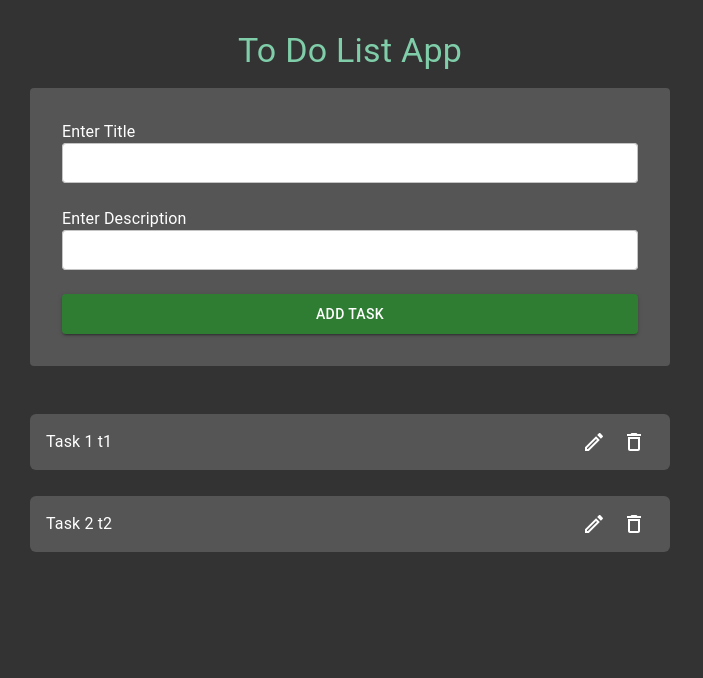
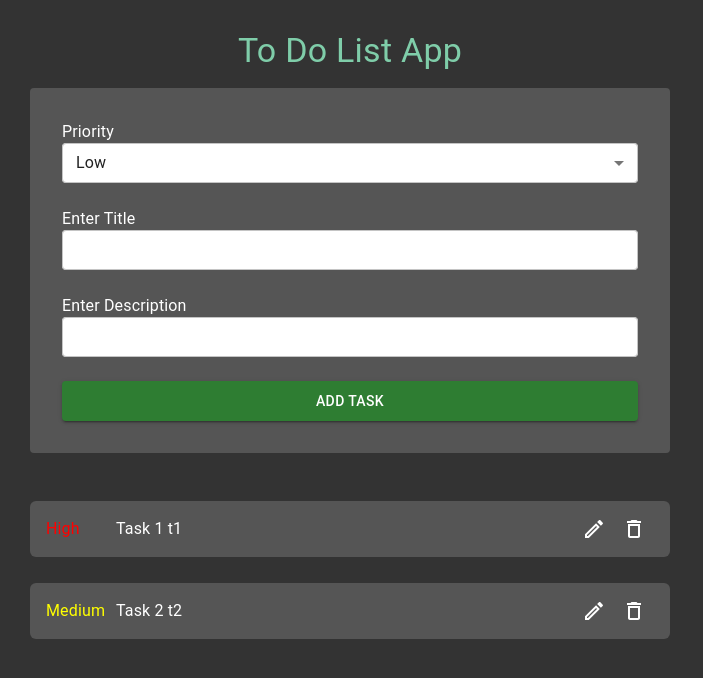
Before and after one commit to soliakindrat99/React-ToDo-List, a React (Create React App) app: page / in a window 1280 px wide. Shown: the top 678 px of the page, without its empty margins (0-703 px from the left). Built offline with nearby package versions, Linux system fonts and the light colour scheme.

Commit message:
Add priority to a task

```diff
--- a/src/App.css
+++ b/src/App.css
@@ -23,3 +23,7 @@ body {
   font-size: 22px;
   position: relative;
 }
+
+.taskBg .priorityCol {
+  max-width: 70px;
+}
--- a/src/App.js
+++ b/src/App.js
@@ -8,11 +8,12 @@ import './App.css';
 function App() {
   // Tasks (ToDo List) State
   const [toDo, setToDo] = useState([
-    {id: 1, title: "Task 1", description: "t1"},
-    {id: 2, title: "Task 2", description: "t2"}
+    {id: 1, priority: 1, title: "Task 1", description: "t1"},
+    {id: 2, priority: 2, title: "Task 2", description: "t2"}
   ]);
 
   // Temp State
+  const [newPriority, setNewPriority] = useState(3);
   const [newTitle, setNewTitle] = useState('');
   const [newDescription, setNewDescription] = useState('');
   const [updateData, setUpdateData] = useState('');
@@ -21,7 +22,7 @@ function App() {
   const addTask = () => {
     if(newTitle && newDescription) {
       let num = toDo.length + 1;
-      let newEntry = { id: num, title: newTitle, description: newDescription }
+      let newEntry = { id: num, priority: newPriority, title: newTitle, description: newDescription }
       setToDo([...toDo, newEntry])
       setNewTitle('');
       setNewDescription('');
@@ -39,10 +40,22 @@ function App() {
     setUpdateData('');
   }
 
+  //Change priority for update
+  const changePriority = (e) => {
+    let newEntry = {
+      id: updateData.id,
+      priority: e.target.value,
+      title: updateData.title,
+      description: updateData.description
+    }
+    setUpdateData(newEntry);
+  }
+
   //Change title for update
   const changeTitle = (e) => {
     let newEntry = {
       id: updateData.id,
+      priority: updateData.priority,
       title: e.target.value,
       description: updateData.description
     }
@@ -52,6 +65,7 @@ function App() {
   const changeDescription = (e) => {
     let newEntry = {
       id: updateData.id,
+      priority: updateData.priority,
       title: updateData.title,
       description: e.target.value
     }
@@ -76,6 +90,9 @@ function App() {
         <TaskForm
           isEdit={true}
           updateData={updateData}
+          newPriority={newPriority}
+          changePriority={changePriority}
+          setNewPriority={setNewPriority}
           newTitle={newTitle}
           changeTitle={changeTitle}
           setNewTitle = {setNewTitle}
@@ -89,6 +106,9 @@ function App() {
           <TaskForm
           isEdit={false}
           updateData={updateData}
+          newPriority={newPriority}
+          changePriority={changePriority}
+          setNewPriority={setNewPriority}
           newTitle={newTitle}
           changeTitle={changeTitle}
           setNewTitle = {setNewTitle}
--- a/src/components/TaskForm.jsx
+++ b/src/components/TaskForm.jsx
@@ -1,4 +1,4 @@
-import { FormControl,FormLabel, TextField, Button } from '@mui/material';
+import { FormControl, FormLabel, TextField, Button, Select, MenuItem } from '@mui/material';
 
 const TaskForm = (props) => {
     return (
@@ -10,18 +10,31 @@ const TaskForm = (props) => {
              backgroundColor: "#555",
              padding: 4,
              borderRadius: 1}}>
+          <FormLabel sx={{color: "white"}}>Priority</FormLabel>
+          <Select type="text" size='small' sx={{mb: 3, backgroundColor: "#fff", borderRadius: 1}} defaultValue={3}
+            value={props.isEdit ? props.updateData.priority : props.newPriority}
+            onChange={ props.isEdit ? (
+                (e) => props.changePriority(e)) : (
+                (e) => props.setNewPriority(e.target.value))} >
+            <MenuItem value={1}>High</MenuItem>
+            <MenuItem value={2}>Medium</MenuItem>
+            <MenuItem value={3}>Low</MenuItem>
+          </Select>
+
           <FormLabel sx={{color: "white"}}>Enter Title</FormLabel>
           <TextField type="text" size='small' sx={{mb: 3, backgroundColor: "#fff", borderRadius: 1}}
           value={props.isEdit ? props.updateData.title : props.newTitle}
                         onChange={ props.isEdit ? (
                             (e) => props.changeTitle(e)) : (
                             (e) => props.setNewTitle(e.target.value))} />
+
           <FormLabel sx={{color: "white"}}>Enter Description</FormLabel>
           <TextField type="text" size='small' sx={{mb: 3, backgroundColor: "#fff", borderRadius: 1}}
           value={props.isEdit ? props.updateData.description : props.newDescription}
                         onChange={ props.isEdit ? (
                             (e) => props.changeDescription(e)) : (
                             (e) => props.setNewDescription(e.target.value))}  />
+
           {props.isEdit ? (
             <>
                 <Button color='success' onClick={props.updateTask} variant="contained" sx={{mb: 1, padding: 1}}>Update</Button>
--- a/src/components/ToDo.jsx
+++ b/src/components/ToDo.jsx
@@ -8,6 +8,31 @@ import DeleteOutlinedIcon from '@mui/icons-material/DeleteOutlined';
 import EditOutlinedIcon from '@mui/icons-material/EditOutlined';
 
 const ToDo = (props) => {
+  const getPriorityText = (priority) => {
+    switch(priority) {
+      case 1:
+        return 'High';
+      case 2:
+        return 'Medium';
+      case 3:
+        return 'Low';
+      default:
+        return 'Low';
+    }
+  }
+
+  const getPriorityColor = (priority) => {
+    switch(priority) {
+      case 1:
+        return {color: 'red'};
+      case 2:
+        return {color: 'yellow'};
+      case 3:
+        return {color: 'green'};
+      default:
+        return {color: 'green'};
+    }
+  }
     return (
         <>
         {props.toDo && props.toDo
@@ -15,6 +40,7 @@ const ToDo = (props) => {
             return (
               <List >
                 <ListItem className="taskBg">
+                  <ListItemText className="priorityCol" sx={getPriorityColor(task.priority)}>{getPriorityText(task.priority)}</ListItemText>
                   <ListItemText>{task.title} {task.description}</ListItemText>
                   <IconButton title="Edit"
                     onClick={ () => props.setUpdateData({
```
